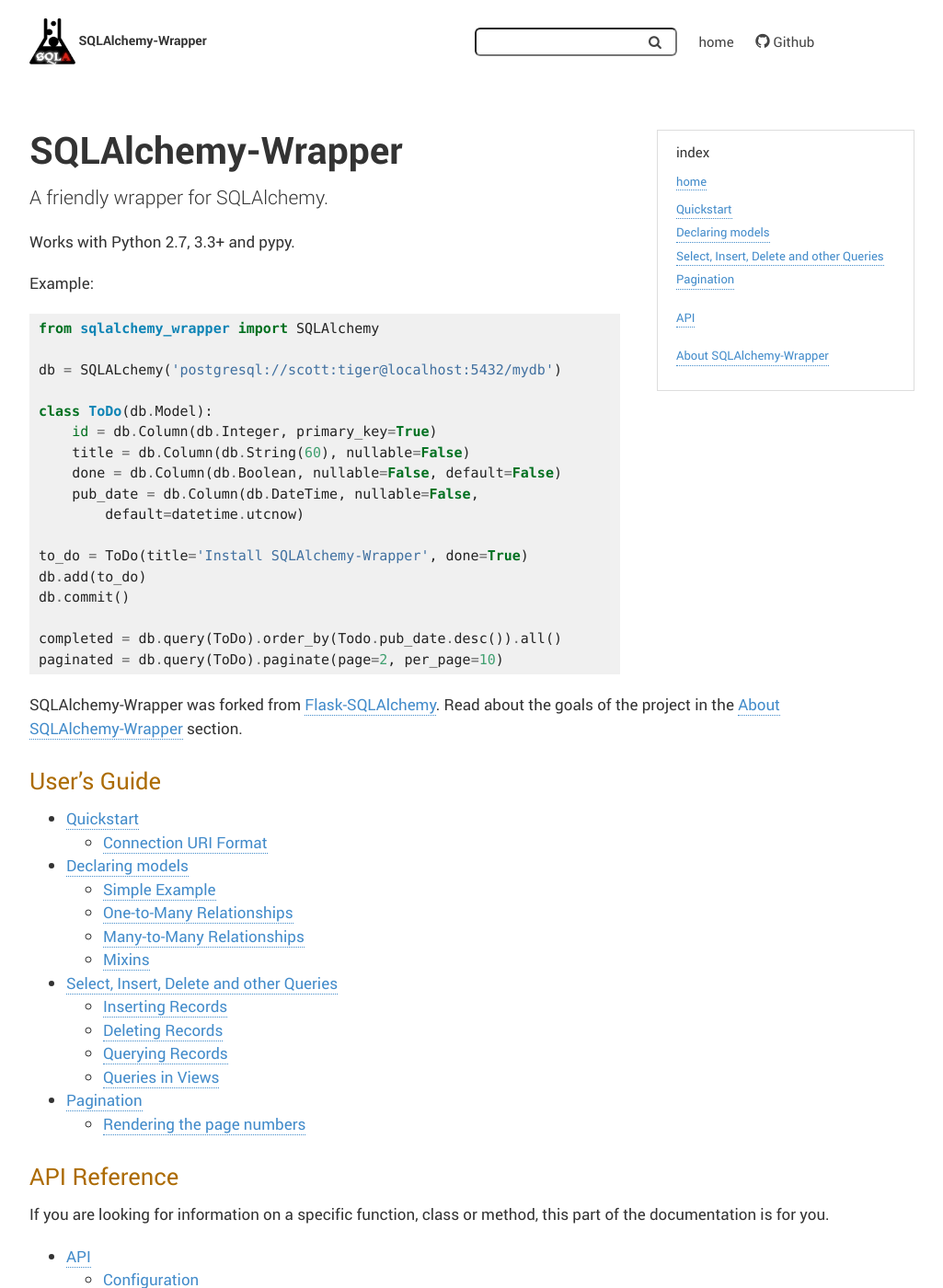
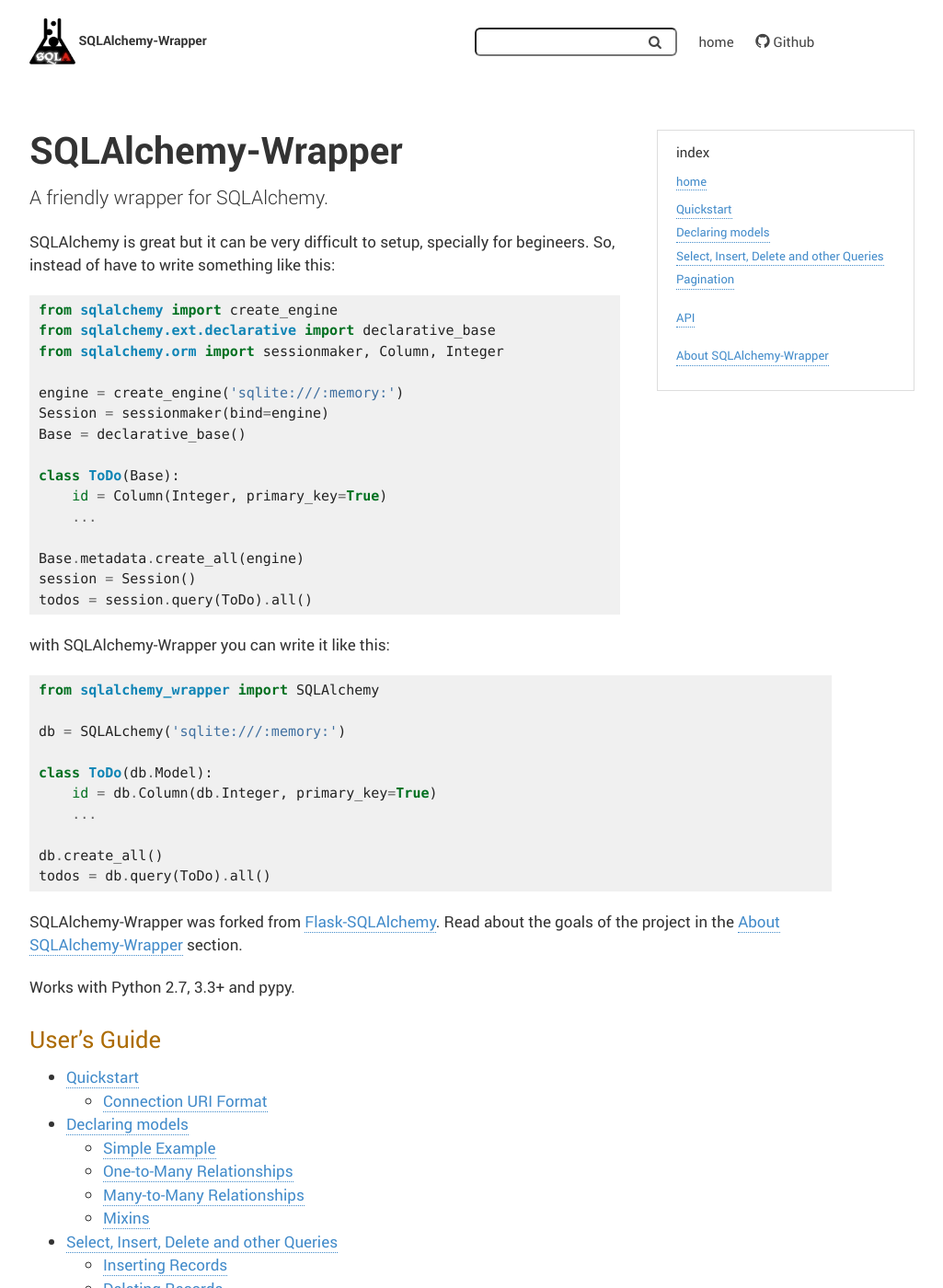
Before and after one commit to jpsca/sqla-wrapper, a Sphinx documentation site: the page built from docs/index.rst, in a window 1280 px wide and 1400 px high. Shown: the whole window at 92% size, without its empty margins (172-1197 px from the left). Built offline with Sphinx 7.4.7, drawn with Linux system fonts in a browser that asks for light colours.

Commit message:
updated docs

```diff
--- a/docs/index.rst
+++ b/docs/index.rst
@@ -9,32 +9,45 @@
     A friendly wrapper for SQLAlchemy.
 
 
-Works with Python 2.7, 3.3+ and pypy.
+SQLAlchemy is great but it can be very difficult to setup, specially for begineers.
+So, instead of have to write something like this:
 
-Example:
+.. sourcecode:: python
 
-.. code-block:: python
+    from sqlalchemy import create_engine
+    from sqlalchemy.ext.declarative import declarative_base
+    from sqlalchemy.orm import sessionmaker, Column, Integer
+
+    engine = create_engine('sqlite:///:memory:')
+    Session = sessionmaker(bind=engine)
+    Base = declarative_base()
+
+    class ToDo(Base):
+        id = Column(Integer, primary_key=True)
+        ...
+
+    Base.metadata.create_all(engine)
+    session = Session()
+    todos = session.query(ToDo).all()
+
+with SQLAlchemy-Wrapper you can write it like this:
+
+.. sourcecode:: python
 
     from sqlalchemy_wrapper import SQLAlchemy
 
-    db = SQLALchemy('postgresql://scott:tiger@localhost:5432/mydb')
+    db = SQLALchemy('sqlite:///:memory:')
 
     class ToDo(db.Model):
         id = db.Column(db.Integer, primary_key=True)
-        title = db.Column(db.String(60), nullable=False)
-        done = db.Column(db.Boolean, nullable=False, default=False)
-        pub_date = db.Column(db.DateTime, nullable=False,
-            default=datetime.utcnow)
+        ...
 
-    to_do = ToDo(title='Install SQLAlchemy-Wrapper', done=True)
-    db.add(to_do)
-    db.commit()
-
-    completed = db.query(ToDo).order_by(Todo.pub_date.desc()).all()
-    paginated = db.query(ToDo).paginate(page=2, per_page=10)
+    db.create_all()
+    todos = db.query(ToDo).all()
 
 
 SQLAlchemy-Wrapper was forked from `Flask-SQLAlchemy <https://pythonhosted.org/Flask-SQLAlchemy/>`_. Read about the goals of the project in the :ref:`about` section.
 
+Works with Python 2.7, 3.3+ and pypy.
 
 .. include:: contents.rst.inc
```
Also changed, not shown: docs/api.rst (+1 -27 lines), docs/connection-uri.rst.inc (added, +31 -0 lines), docs/quickstart.rst (+1 -27 lines), docs/_static/favicon.ico (added), 1 other file.
